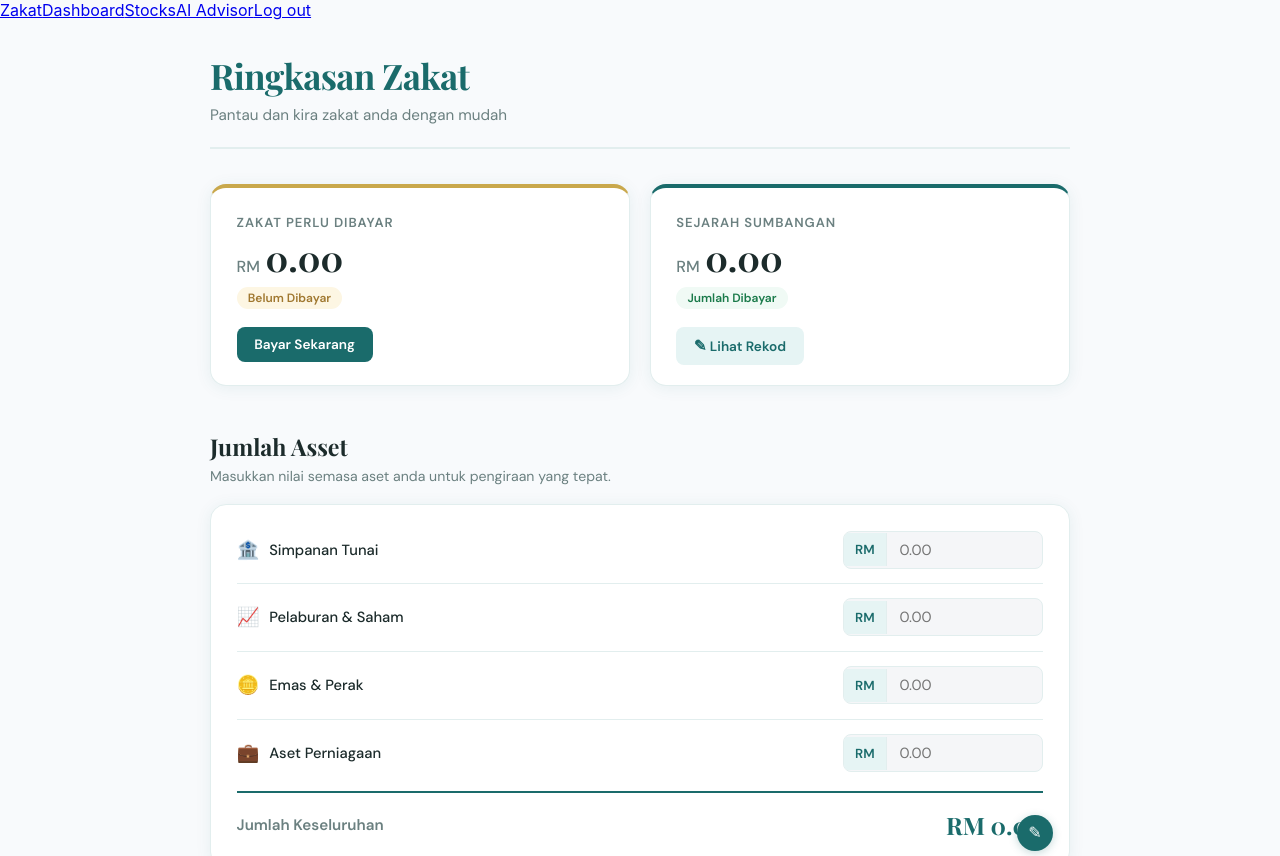
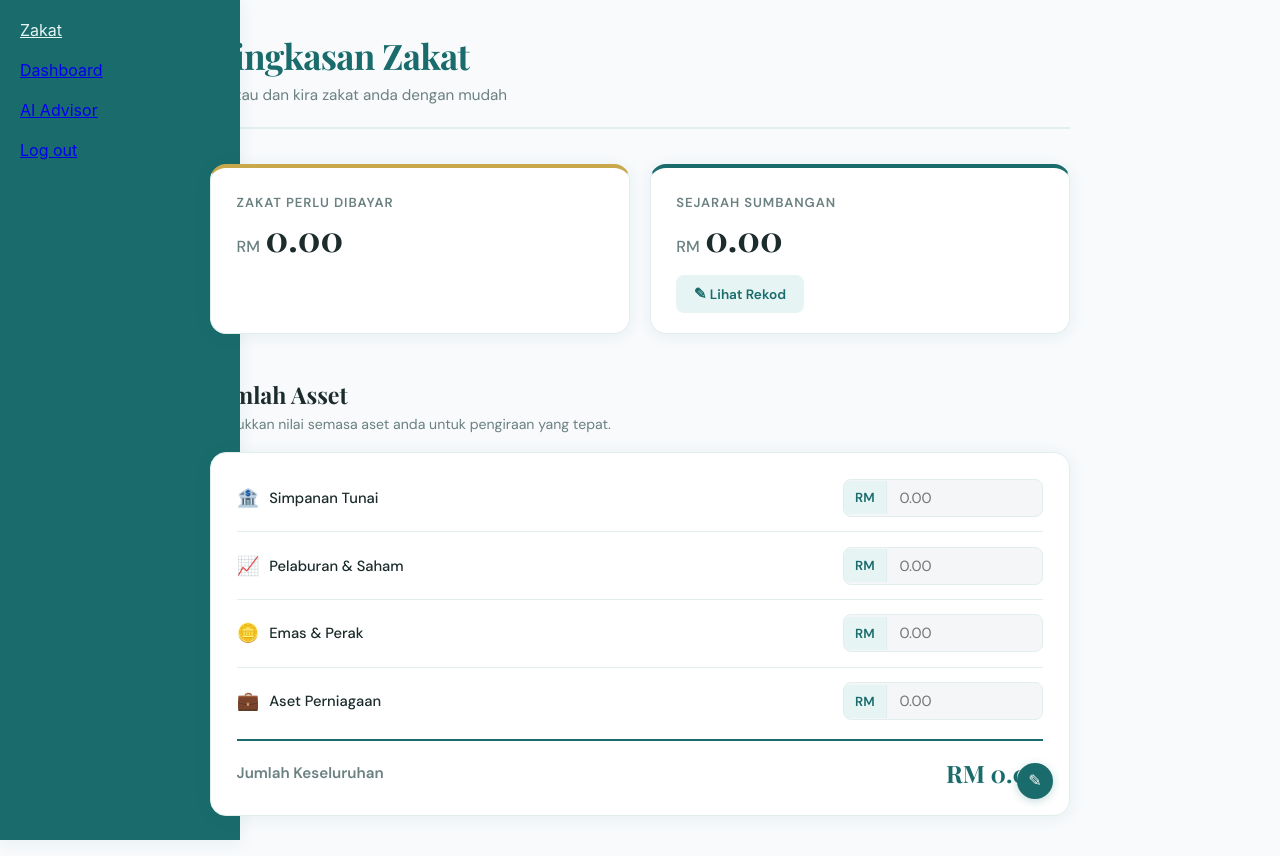
Before and after one commit to Gohpeijia/FinHack2026, a React (Vite) app in the folder frontend/: page /zakat in a window 1280 px wide. Shown: the top 856 px of the page. Built offline with nearby package versions, Linux system fonts and the light colour scheme.

Commit message:
added git ignore

```diff
--- a/frontend/src/App.css
+++ b/frontend/src/App.css
@@ -0,0 +1,28 @@
+nav{
+    display: flex;
+    flex-direction: column;
+    padding: 20px;
+    left:auto;
+    top:0;
+    position: fixed;
+
+    width: 200px;
+    height: 100%;
+    background-color: var(--teal);
+    gap: 20px;
+    box-shadow: var(--shadow);
+}
+
+Link{
+    color: var(--teal-light);
+    text-decoration: none;
+    font-weight: 600;
+    padding: 10px 15px;
+    border-radius: var(--radius-md);
+    transition: background-color 0.2s ease, color 0.2s ease;
+}
+
+.nav-zakat {
+    color: var(--teal-light);
+
+}
--- a/frontend/src/App.jsx
+++ b/frontend/src/App.jsx
@@ -2,7 +2,6 @@ import { useState } from 'react'
 import './App.css'
 import { BrowserRouter, Routes, Route, Link } from 'react-router-dom';
 import Dashboard from './pages/Dashboard';
-import Stocks from './pages/Stocks';
 import Advisor from './pages/Advisor';
 import Auth from './pages/Auth';
 import Zakat from './pages/Zakat';
@@ -14,19 +13,18 @@ function App() {
     <>
       <BrowserRouter>
         <nav>
-          <Link to="/zakat">Zakat</Link>
-          <Link to="/">Dashboard</Link>
-          <Link to="/stocks">Stocks</Link>
-          <Link to="/advisor">AI Advisor</Link>
-          <Link to="/auth">Log out</Link>
+          <Link className="nav-zakat" to="/zakat">Zakat</Link>
+          <Link className="nav-dashboard" to="/">Dashboard</Link>
+          <Link className="nav-advisor" to="/advisor">AI Advisor</Link>
+          <Link className="nav-logout" to="/">Log out</Link>
         </nav>
 
         <Routes>
-          <Route path="/" element={<Dashboard />} />
-          <Route path="/stocks" element={<Stocks />} />
+          <Route path="/zakat" element={<Zakat />} />
+          <Route path="/dashboard" element={<Dashboard />} />
           <Route path="/advisor" element={<Advisor />} />
-          <Route path="/auth" element={<Auth />} />
-          <Route path="/zakat" element={<Zakat />} />
+          <Route path="/" element={<Auth />} />
+
         </Routes>
       </BrowserRouter>
     </>
--- a/frontend/src/pages/Zakat.css
+++ b/frontend/src/pages/Zakat.css
@@ -7,29 +7,6 @@
 
 @import url('https://fonts.googleapis.com/css2?family=Playfair+Display:wght@500;700&family=DM+Sans:wght@300;400;500;600&display=swap');
 
-/* ── Variables ── */
-:root {
-  --teal:        #1a6b6b;
-  --teal-light:  #e6f4f4;
-  --teal-mid:    #2d8a8a;
-  --gold:        #c9a84c;
-  --gold-light:  #fdf6e3;
-  --gold-dark:   #a07830;
-  --bg:          #f5f6f8;
-  --card-bg:     #ffffff;
-  --text-primary:#1c2b2b;
-  --text-muted:  #6b8080;
-  --border:      #e2eeee;
-  --red-soft:    #fff0f0;
-  --red:         #c0392b;
-  --green-soft:  #f0faf5;
-  --green:       #1a7a4a;
-  --radius-lg:   16px;
-  --radius-md:   12px;
-  --radius-sm:   8px;
-  --shadow:      0 2px 16px rgba(26, 107, 107, 0.08);
-  --shadow-hover:0 6px 28px rgba(26, 107, 107, 0.14);
-}
 
 /* ── Page Shell ── */
 .zakat-page {
--- a/frontend/src/pages/Zakat.jsx
+++ b/frontend/src/pages/Zakat.jsx
@@ -3,6 +3,7 @@ import ZakatRingkasan from './ZakatRingkasan';
 import ZakatAsset from './ZakatAsset';
 import ZakatCalculator from './ZakatCalculator';
 import './Zakat.css';
+import '../shared.css';
 
 export default function Zakat() {
   return (
--- a/frontend/src/pages/Zakatringkasan.jsx
+++ b/frontend/src/pages/Zakatringkasan.jsx
@@ -13,8 +13,6 @@ export default function ZakatRingkasan() {
             <span className="currency">RM</span>
             <span className="amount">0.00</span>
           </div>
-          <div className="card-badge badge--warning">Belum Dibayar</div>
-          <button className="card-action-btn">Bayar Sekarang</button>
         </div>
 
         {/* Card 2: Sejarah Sumbangan */}
@@ -24,7 +22,6 @@ export default function ZakatRingkasan() {
             <span className="currency">RM</span>
             <span className="amount">0.00</span>
           </div>
-          <div className="card-badge badge--success">Jumlah Dibayar</div>
           <button className="card-action-btn card-action-btn--secondary">
             <span className="edit-icon">✎</span> Lihat Rekod
           </button>
--- a/frontend/src/shared.css
+++ b/frontend/src/shared.css
@@ -1,5 +1,26 @@
 
-
+:root {
+  --teal:        #1a6b6b;
+  --teal-light:  #e6f4f4;
+  --teal-mid:    #2d8a8a;
+  --gold:        #c9a84c;
+  --gold-light:  #fdf6e3;
+  --gold-dark:   #a07830;
+  --bg:          #f5f6f8;
+  --card-bg:     #ffffff;
+  --text-primary:#1c2b2b;
+  --text-muted:  #6b8080;
+  --border:      #e2eeee;
+  --red-soft:    #fff0f0;
+  --red:         #c0392b;
+  --green-soft:  #f0faf5;
+  --green:       #1a7a4a;
+  --radius-lg:   16px;
+  --radius-md:   12px;
+  --radius-sm:   8px;
+  --shadow:      0 2px 16px rgba(26, 107, 107, 0.08);
+  --shadow-hover:0 6px 28px rgba(26, 107, 107, 0.14);
+}
 
 body {
   margin: 0;
--- /dev/null
+++ b/package.json
@@ -0,0 +1,5 @@
+{
+  "dependencies": {
+    "firebase": "^12.13.0"
+  }
+}
```
Also changed, not shown: frontend/src/firebase.js (added, +23 -0 lines), 2 other files (tests, documents, lock files or other folders).
